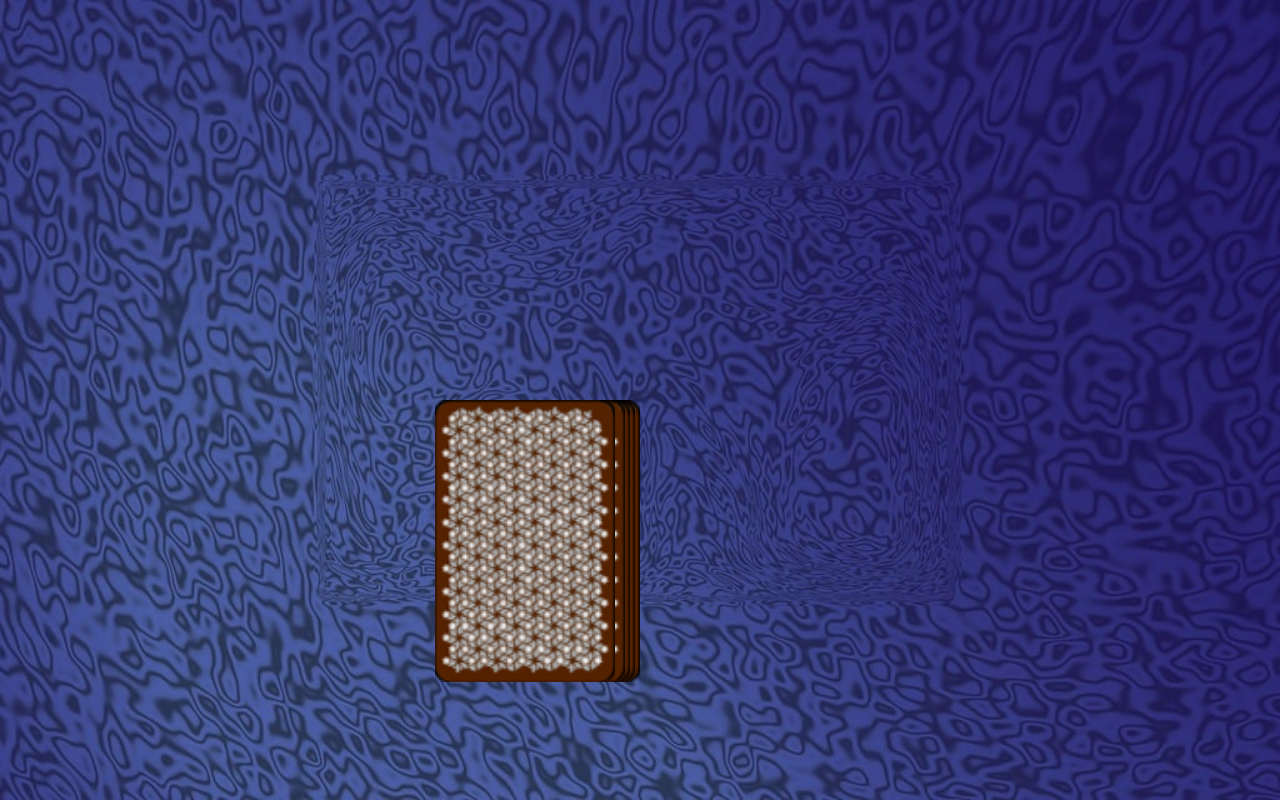
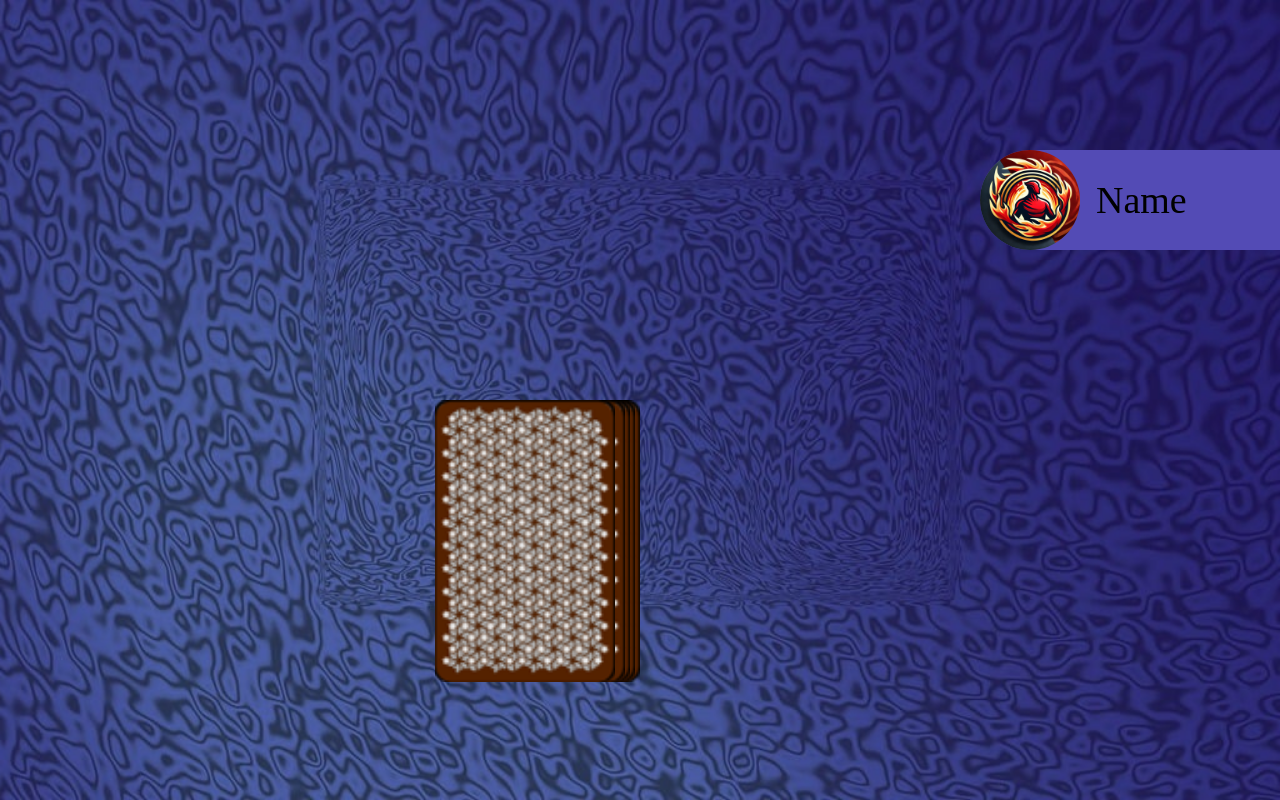
Before and after one commit to Bi7hop/RingOfFire, an Angular app: page /game in a window 1280 px wide. Built offline with nearby package versions, Linux system fonts and the light colour scheme.

Commit message:
added player

```diff
--- a/src/app/game/game.component.html
+++ b/src/app/game/game.component.html
@@ -1,3 +1,5 @@
+<app-player style="top: 150px" class="player-position"></app-player>
+
 <div class="field">
 
 
--- a/src/app/game/game.component.scss
+++ b/src/app/game/game.component.scss
@@ -45,5 +45,9 @@
     100% {
         transform: scale(1.3) translateX(200px) translateY(-250px) rotate(-10deg);
     }
+}
 
+.player-position {
+    position: absolute;
+    right: 0;
 }
--- a/src/app/game/game.component.ts
+++ b/src/app/game/game.component.ts
@@ -2,11 +2,12 @@
 import { Component } from '@angular/core';
 import { Game } from '../../models/game';
 import { log } from 'console';
+import { PlayerComponent } from "../player/player.component";
 
 @Component({
   selector: 'app-game',
   standalone: true,
-  imports: [CommonModule],
+  imports: [CommonModule, PlayerComponent],
   templateUrl: './game.component.html',
   styleUrl: './game.component.scss'
 })
--- /dev/null
+++ b/src/app/player/player.component.html
@@ -0,0 +1,4 @@
+<div class="player">
+    <img src="/assets/img/profil.webp" alt="">
+    <span>Name</span>
+</div>
--- /dev/null
+++ b/src/app/player/player.component.scss
@@ -0,0 +1,21 @@
+.player {
+    width: 300px;
+    display: flex;
+    align-items: center;
+    border-top-left-radius: 50px;
+    border-bottom-left-radius: 50px;
+
+    span {
+        font-size: 38px;
+        margin-left: 16px;
+    }
+
+    background-color: #534BB5 ;
+
+    >img {
+        width: 100px;
+        height: 100px;
+        object-fit: cover;
+        border-radius: 100%;
+    }
+}
```
Also changed, not shown: src/app/player/player.component.ts (added, +12 -0 lines), src/assets/img/profil.webp (added), 1 other file (tests, documents, lock files or other folders).
